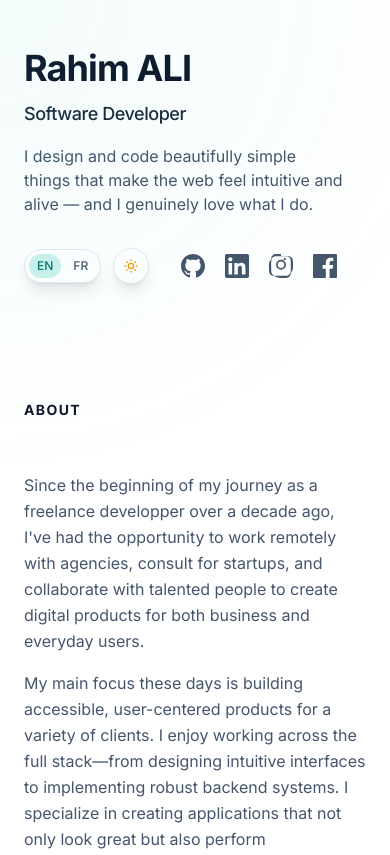
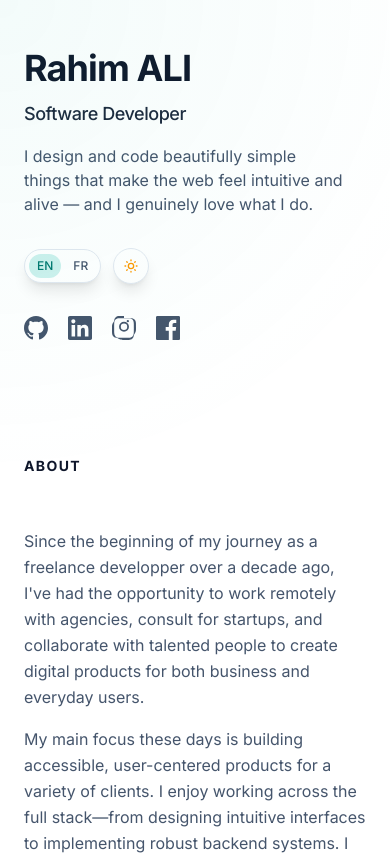
Before and after one commit to Rahim10020/freelance_portfolio, a Next.js app: page / in a window 390 px wide. Shown: the top 855 px of the page. Built offline with nearby package versions, Linux system fonts and the light colour scheme; no server answers.

Commit message:
tout marche bien: responsive, coleurs dark/light et tout

```diff
--- a/src/components/sections/Hero.tsx
+++ b/src/components/sections/Hero.tsx
@@ -23,7 +23,7 @@ export default function Hero() {
                 </p>
                 <Navigation />
             </div>
-            <div className="flex gap-8 mt-8 lg:mt-16">
+            <div className="flex flex-col md:flex-row gap-8 mt-8 lg:mt-16">
                 <ControlsPanel />
                 <SocialLinks />
             </div>
```
